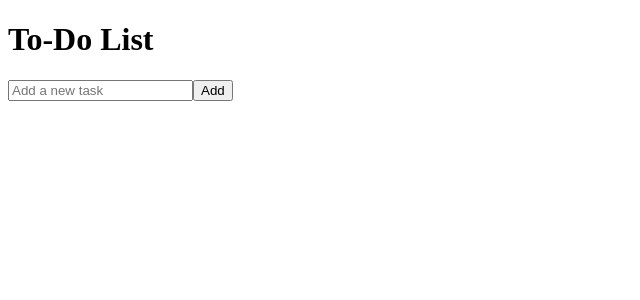
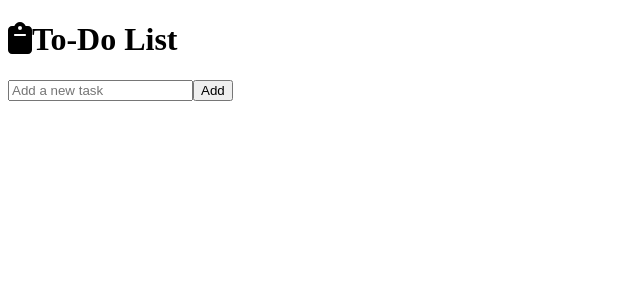
Before and after one commit to natmsaenz/react-projects, a React (Vite) app in the folder checklist/: page / in a window 1280 px wide. Shown: the top 300 px of the page, without its empty margins (0-640 px from the left). Built offline with nearby package versions, Linux system fonts and the light colour scheme.

Commit message:
created folders for each component and its css file, fixed the checklist icon

```diff
--- a/checklist/package.json
+++ b/checklist/package.json
@@ -17,6 +17,9 @@
     "vite": "^4.3.9"
   },
   "dependencies": {
+    "@fortawesome/fontawesome-svg-core": "^6.4.0",
+    "@fortawesome/free-solid-svg-icons": "^6.4.0",
+    "@fortawesome/react-fontawesome": "^0.2.0",
     "prop-types": "^15.8.1"
   }
 }
--- a/checklist/src/App.jsx
+++ b/checklist/src/App.jsx
@@ -1,5 +1,5 @@
 import React from "react";
-import Checklist from "./components/checklist/Checklist.jsx";
+import Checklist from "./components/checklist-folder/Checklist.jsx";
 
 export default function App() {
   return (
--- /dev/null
+++ b/checklist/src/components/checklist-folder/Checklist.jsx
@@ -0,0 +1,50 @@
+import React, { useImperativeHandle, useState } from "react";
+import ChecklistItem from "../checklistItem/ChecklistItem";
+import ChecklistForm from "../checklistForm/ChecklistForm";
+import ChecklistHeader from "../checklistHeader/ChecklistHeader";
+
+function Checklist() {
+  const [items, setItems] = useState([]);
+
+  const addItem = (text) => {
+    const newItem = {
+      id: Math.random().toString(),
+      text,
+      completed: false,
+    };
+    setItems([...items, newItem]);
+  };
+
+  const toggleComplete = (itemId) => {
+    const updatedItems = items.map((item) => {
+      if (item.id === itemId) {
+        return { ...item, completed: !item.completed };
+      }
+      return item;
+    });
+    setItems(updatedItems);
+  };
+  const deleteItem = (itemId) => {
+    const updatedItems = items.filter((item) => item.id !== itemId);
+    setItems(updatedItems);
+  };
+
+  return (
+    <div id="app">
+      <ChecklistHeader />
+      <div className="checklist">
+        {items.map((item) => (
+          <ChecklistItem
+            key={item.id}
+            item={item}
+            onToggle={toggleComplete}
+            onDelete={deleteItem}
+          />
+        ))}
+        <ChecklistForm onAddItem={addItem} />
+      </div>
+    </div>
+  );
+}
+
+export default Checklist;
--- a/checklist/src/components/checklist/Checklist.jsx
+++ /dev/null
@@ -1,50 +0,0 @@
-import React, { useImperativeHandle, useState } from "react";
-import ChecklistItem from "./ChecklistItem";
-import ChecklistForm from "./ChecklistForm";
-import ChecklistHeader from "./ChecklistHeader";
-
-function Checklist() {
-  const [items, setItems] = useState([]);
-
-  const addItem = (text) => {
-    const newItem = {
-      id: Math.random().toString(),
-      text,
-      completed: false,
-    };
-    setItems([...items, newItem]);
-  };
-
-  const toggleComplete = (itemId) => {
-    const updatedItems = items.map((item) => {
-      if (item.id === itemId) {
-        return { ...item, completed: !item.completed };
-      }
-      return item;
-    });
-    setItems(updatedItems);
-  };
-  const deleteItem = (itemId) => {
-    const updatedItems = items.filter((item) => item.id !== itemId);
-    setItems(updatedItems);
-  };
-
-  return (
-    <div id="app">
-      <ChecklistHeader />
-      <div className="checklist">
-        {items.map((item) => (
-          <ChecklistItem
-            key={item.id}
-            item={item}
-            onToggle={toggleComplete}
-            onDelete={deleteItem}
-          />
-        ))}
-        <ChecklistForm onAddItem={addItem} />
-      </div>
-    </div>
-  );
-}
-
-export default Checklist;
--- a/checklist/src/components/checklist/ChecklistHeader.jsx
+++ /dev/null
@@ -1,11 +0,0 @@
-import React from "react";
-
-function ChecklistHeader(){
-    return(
-        <div className="header">
-            <h1><i className="fa-duotone fa-clipboard-list-check"></i>To-Do List</h1>
-        </div>
-    )
-}
-
-export default ChecklistHeader;
--- /dev/null
+++ b/checklist/src/components/checklistHeader/ChecklistHeader.jsx
@@ -0,0 +1,14 @@
+import React from "react";
+import { faClipboard } from "@fortawesome/free-solid-svg-icons";
+import { FontAwesomeIcon } from "@fortawesome/react-fontawesome";
+
+
+function ChecklistHeader(){
+    return(
+        <div className="header">
+            <h1> <FontAwesomeIcon icon={faClipboard} />To-Do List</h1>
+        </div>
+    )
+}
+
+export default ChecklistHeader;
```
Also changed, not shown: checklist/src/components/checklist-folder/Checklist.css (added), checklist/src/components/checklistForm/ChecklistForm.css (added), checklist/src/components/checklistForm/ChecklistForm.jsx (renamed from checklist/src/components/checklist/ChecklistForm.jsx), checklist/src/components/checklistHeader/ChecklistHeader.css (added), checklist/src/components/checklistItem/ChecklistItem.css (added), checklist/src/components/checklistItem/ChecklistItem.jsx (renamed from checklist/src/components/checklist/ChecklistItem.jsx), 1 other file (tests, documents, lock files or other folders).
